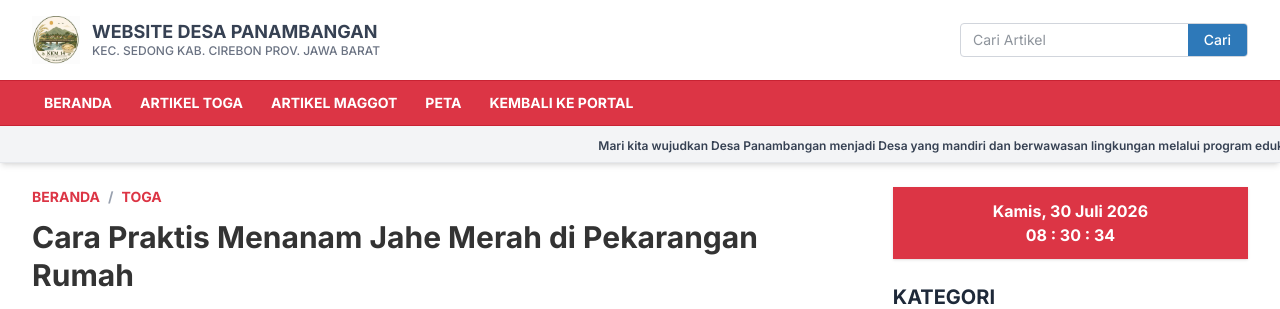
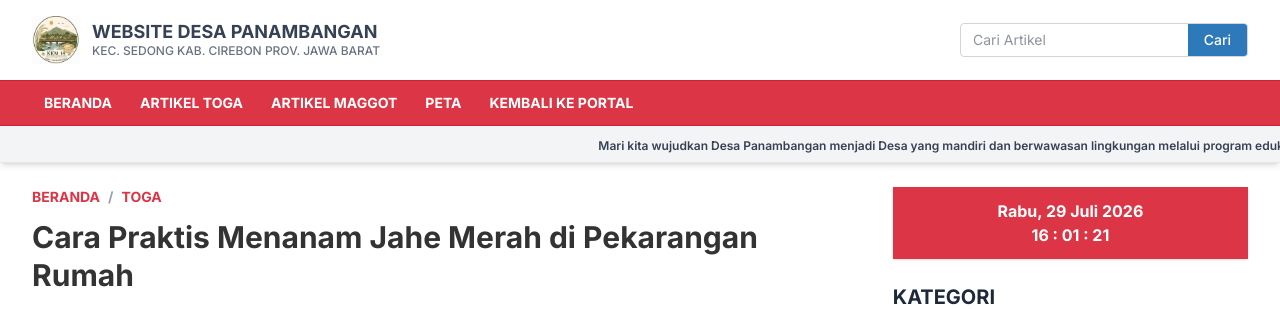
Before and after one commit to adin07-code/Desa-Panambangan, a Next.js app: page /artikel/jahe-merah in a window 1280 px wide. Shown: the top 309 px of the page. Built offline with nearby package versions, Linux system fonts and the light colour scheme.

Commit message:
Implement real-time clock in sidebar widget

```diff
--- a/src/components/Sidebar.tsx
+++ b/src/components/Sidebar.tsx
@@ -1,12 +1,38 @@
+"use client";
+
 import { Menu } from "lucide-react";
+import { useState, useEffect } from "react";
 
 export default function Sidebar() {
+  const [time, setTime] = useState<Date | null>(null);
+
+  useEffect(() => {
+    setTime(new Date());
+    const interval = setInterval(() => setTime(new Date()), 1000);
+    return () => clearInterval(interval);
+  }, []);
+
+  const formatDay = (date: Date) => {
+    const days = ["Minggu", "Senin", "Selasa", "Rabu", "Kamis", "Jumat", "Sabtu"];
+    return days[date.getDay()];
+  };
+
+  const formatMonth = (date: Date) => {
+    const months = ["Januari", "Februari", "Maret", "April", "Mei", "Juni", "Juli", "Agustus", "September", "Oktober", "November", "Desember"];
+    return months[date.getMonth()];
+  };
+
+  const formattedDate = time ? `${formatDay(time)}, ${time.getDate()} ${formatMonth(time)} ${time.getFullYear()}` : "Memuat...";
+
+  const pad = (num: number) => num.toString().padStart(2, "0");
+  const formattedTime = time ? `${pad(time.getHours())} : ${pad(time.getMinutes())} : ${pad(time.getSeconds())}` : "-- : -- : --";
+
   return (
     <div className="w-full flex flex-col gap-6">
       {/* Date Widget */}
-      <div className="bg-[#dc3545] text-white text-center py-3 font-bold shadow">
-        Kamis, 30 Juli 2026<br/>
-        08 : 30 : 34
+      <div className="bg-[#dc3545] text-white text-center py-3 font-bold shadow" suppressHydrationWarning>
+        {formattedDate}<br/>
+        {formattedTime}
       </div>
 
       {/* Kategori */}
```
